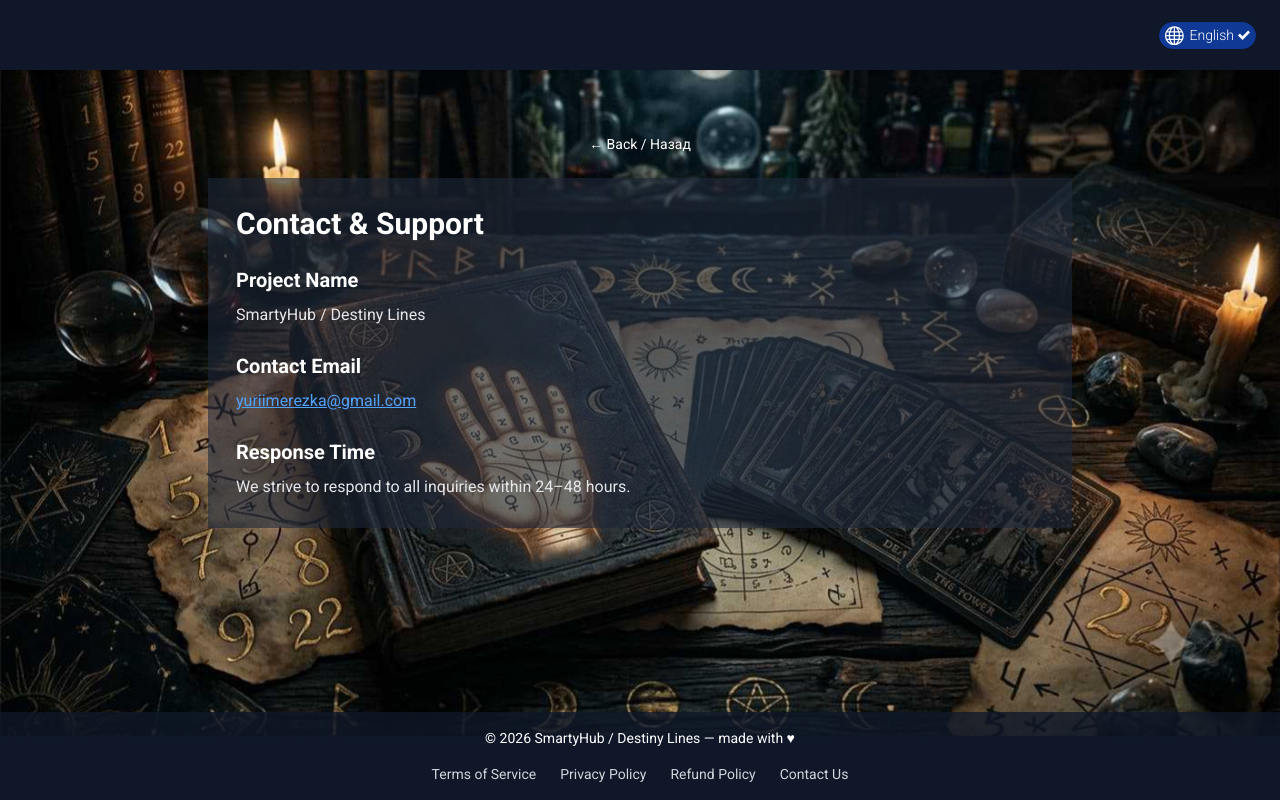
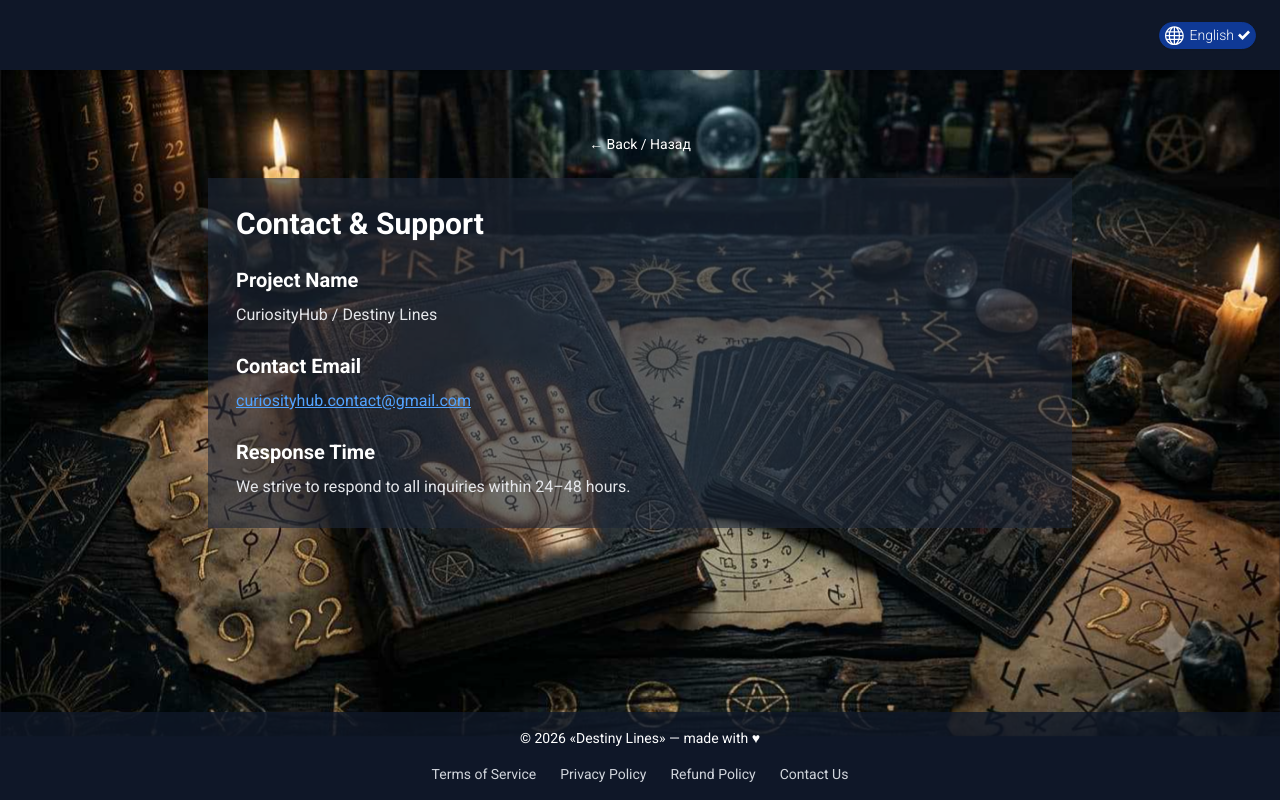
Before and after one commit to MerezkaYurii/Destiny-Lines, a Next.js app: page /en/contact in a window 1280 px wide. Built offline with nearby package versions, Linux system fonts and the light colour scheme.

Commit message:
CuriosityHub

```diff
--- a/dictionaries/en.json
+++ b/dictionaries/en.json
@@ -48,7 +48,7 @@
     "warning": "❗  Maximum file size: 5 MB  ❗"
   },
   "footer": {
-    "title": "SmartyHub / Destiny Lines",
+    "title": "«Destiny Lines»",
     "text": "made with"
   },
   "ImageUpload": {
--- a/dictionaries/ru.json
+++ b/dictionaries/ru.json
@@ -48,7 +48,7 @@
     "warning": "❗  Максимальный размер файла: 5 МБ  ❗"
   },
   "footer": {
-    "title": "SmartyHub / Линии Судьбы",
+    "title": "«Линии Судьбы»",
     "text": "Сделано с"
   },
 
--- a/src/app/[lang]/contact/page.tsx
+++ b/src/app/[lang]/contact/page.tsx
@@ -25,7 +25,7 @@ export default function ContactPage() {
             <h2 className="text-xl font-semibold mb-2 text-white">
               Project Name
             </h2>
-            <p>SmartyHub / Destiny Lines</p>
+            <p>CuriosityHub / Destiny Lines</p>
           </section>
 
           <section>
@@ -34,10 +34,10 @@ export default function ContactPage() {
             </h2>
             <p>
               <a
-                href="mailto:yuriimerezka@gmail.com"
+                href="mailto:curiosityhub.contact@gmail.com"
                 className="text-blue-400 underline hover:text-blue-300"
               >
-                yuriimerezka@gmail.com
+                curiosityhub.contact@gmail.com
               </a>
             </p>
           </section>
--- a/src/app/[lang]/privacy/page.tsx
+++ b/src/app/[lang]/privacy/page.tsx
@@ -19,7 +19,7 @@ export default function PrivacyPage() {
         <h1 className="text-3xl font-bold mb-6 text-white">Privacy Policy</h1>
 
         <div className="space-y-6 text-base leading-relaxed">
-          <p>Your privacy is extremely important to us at SmartyHub.</p>
+          <p>Your privacy is extremely important to us at CuriosityHub.</p>
 
           <section>
             <h2 className="text-xl font-semibold mb-2 text-white">
--- a/src/app/[lang]/refund/page.tsx
+++ b/src/app/[lang]/refund/page.tsx
@@ -45,10 +45,10 @@ export default function RefundPage() {
               but access/report was not delivered, please contact our support
               team at{' '}
               <a
-                href="mailto:yuriimerezka@gmail.com"
+                href="mailto:curiosityhub.contact@gmail.com"
                 className="text-blue-400 underline hover:text-blue-300"
               >
-                yuriimerezka@gmail.com
+                curiosityhub.contact@gmail.com
               </a>{' '}
               within 14 days with your transaction details. Verified technical
               issues will be refunded in full.
--- a/src/app/[lang]/terms/page.tsx
+++ b/src/app/[lang]/terms/page.tsx
@@ -19,9 +19,9 @@ export default function TermsPage() {
 
         <div className="space-y-6 text-base leading-relaxed">
           <p>
-            Welcome to SmartyHub ecosystem (including Passion Alchemy, Destiny
-            Lines, and Style Aura). By using our websites, you agree to the
-            following terms:
+            Welcome to CuriosityHub ecosystem (including Passion Alchemy,
+            Destiny Lines, and Style Aura). By using our websites, you agree to
+            the following terms:
           </p>
 
           <section>
```
